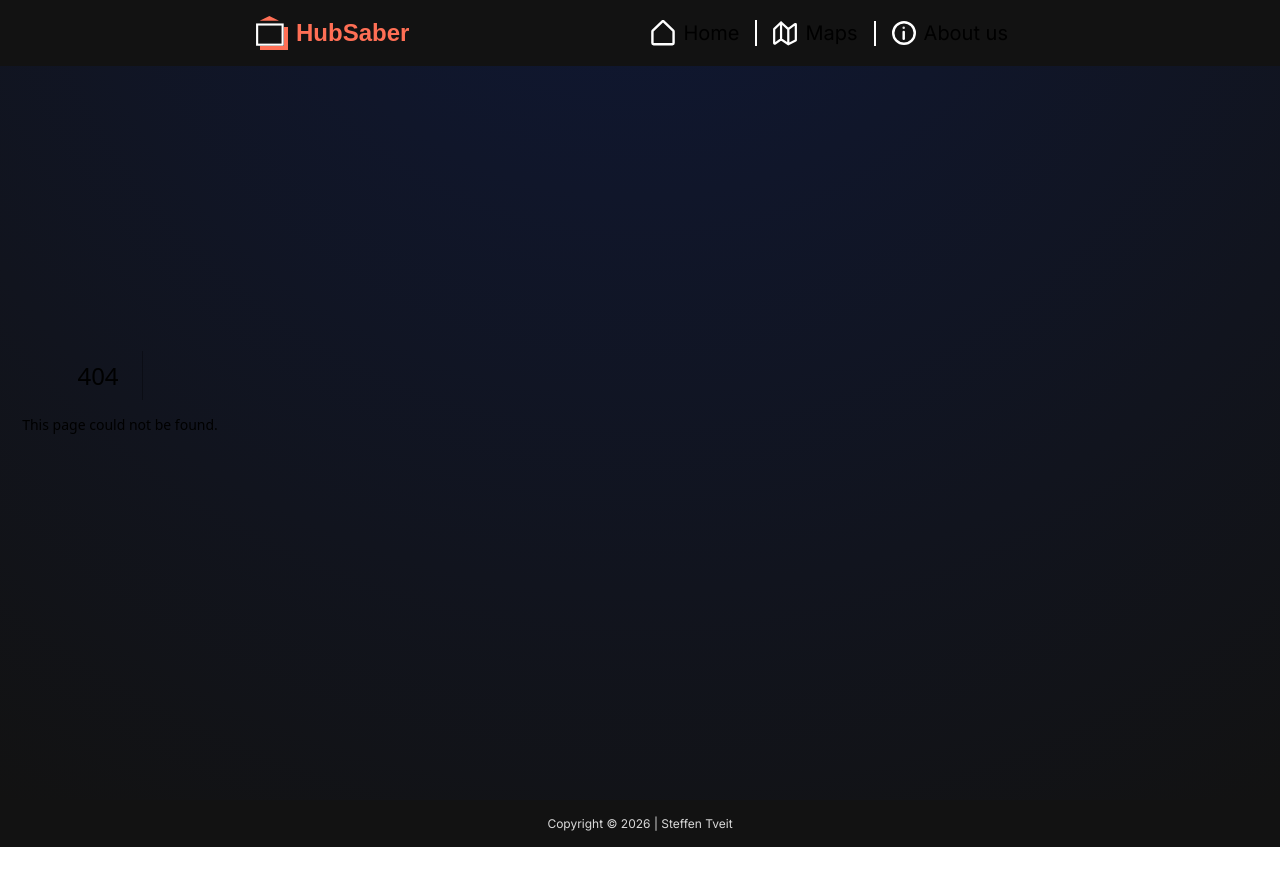
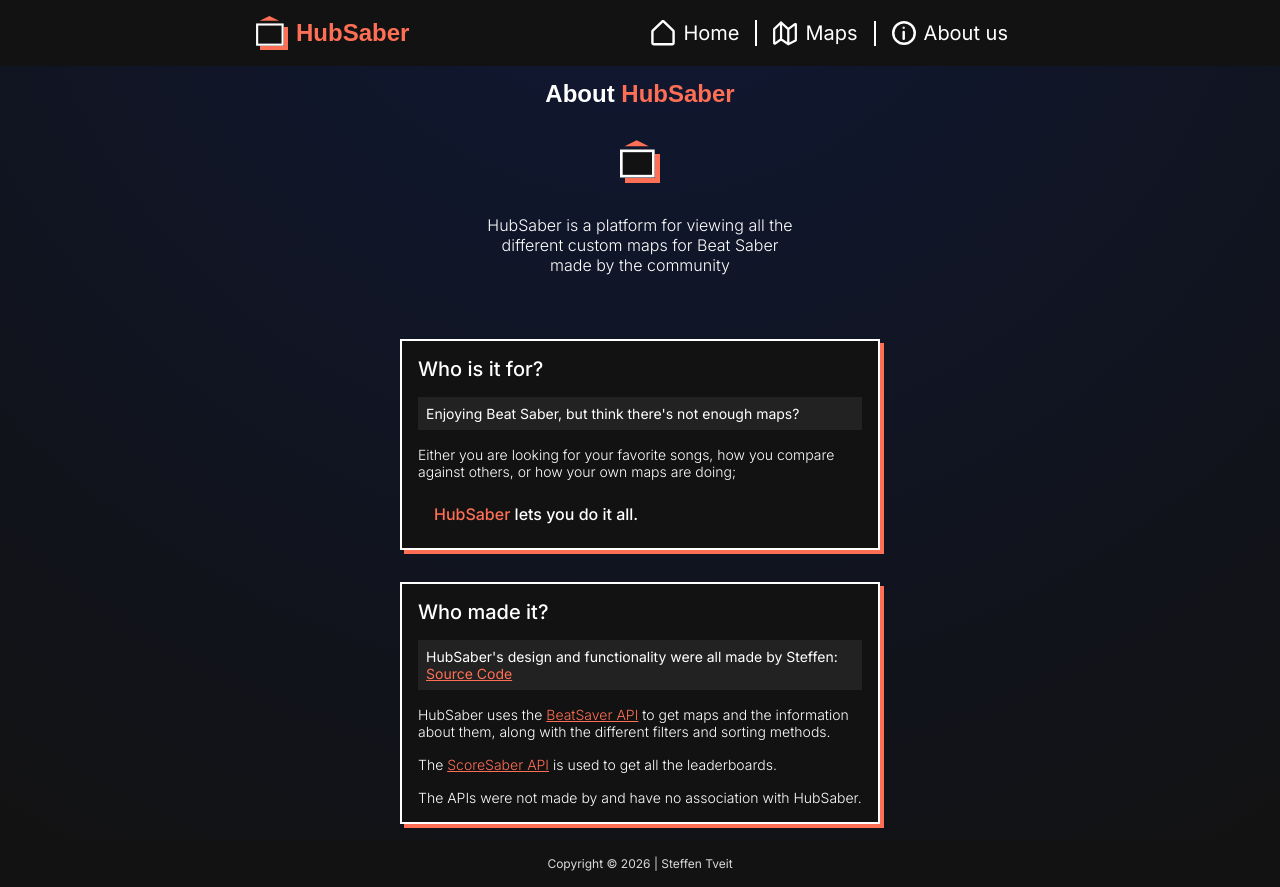
Before and after one commit to StoffenToffen/HubSaber, a Next.js app: page /about in a window 1280 px wide. Before the commit this address had no page. Before the commit the page ends 847 px from the top, so only its background shows below. Built offline with nearby package versions, Linux system fonts and the light colour scheme; a web font is replaced by a local one.

Commit message:
feat: Added content and styling to about page

```diff
--- /dev/null
+++ b/app/about/page.module.css
@@ -0,0 +1,62 @@
+.aboutRow {
+  display: flex;
+  flex-direction: column;
+  align-items: center;
+  padding-top: 5rem;
+  text-align: center;
+}
+
+.header {
+  display: flex;
+  flex-direction: column;
+  align-items: center;
+  gap: 2rem;
+  padding-bottom: 2rem;
+}
+
+.headerTxt {
+  max-width: 20rem;
+  font-weight: 300;
+}
+
+.card {
+  display: flex;
+  flex-direction: column;
+  gap: 1rem;
+  background-color: var(--color-bg);
+  border: var(--border);
+  box-shadow: var(--shadow);
+  margin-top: 2rem;
+  padding: 1rem;
+  text-align: left;
+  font-weight: 300;
+  font-size: 0.875rem;
+  max-width: 30rem;
+}
+
+.cardTitle {
+  font-size: 1.25rem;
+  font-weight: 500;
+}
+
+.cardHighlight {
+  background-color: var(--color-bg-light);
+  padding: 0.5rem;
+  font-weight: 400;
+}
+
+.cardHighlightAlt {
+  padding: 0.5rem 1rem;
+  font-weight: 500;
+  font-size: 1rem;
+}
+
+.cardLink {
+  color: var(--color-accent);
+  text-decoration: underline;
+  transition: 0.1s;
+
+  &:hover {
+    color: white;
+  }
+}
--- /dev/null
+++ b/app/about/page.tsx
@@ -0,0 +1,86 @@
+import logo from "@/public/logo.svg";
+import Image from "next/image";
+import styles from "./page.module.css";
+
+const Page = () => {
+  return (
+    <div className={`container ${styles.aboutRow}`}>
+      <section className={styles.header}>
+        <h1 className="heading">
+          About <span className="text--red">HubSaber</span>
+        </h1>
+
+        <Image src={logo} alt="HubSaber" width={40} />
+
+        <p className={styles.headerTxt}>
+          HubSaber is a platform for viewing all the different custom maps for
+          Beat Saber made by the community
+        </p>
+      </section>
+
+      <section className={styles.card}>
+        <h2 className={styles.cardTitle}>Who is it for?</h2>
+
+        <p className={styles.cardHighlight}>
+          Enjoying Beat Saber, but think there's not enough maps?
+        </p>
+
+        <p>
+          Either you are looking for your favorite songs, how you compare
+          against others, or how your own maps are doing;
+        </p>
+
+        <p className={styles.cardHighlightAlt}>
+          <span className="text--red">HubSaber</span> lets you do it all.
+        </p>
+      </section>
+
+      <section className={styles.card}>
+        <h2 className={styles.cardTitle}>Who made it?</h2>
+
+        <p className={styles.cardHighlight}>
+          HubSaber's design and functionality were all made by Steffen:{" "}
+          <a
+            href="https://github.com/StoffenToffen/HubSaber"
+            target="_blank"
+            rel="noopener noreferrer"
+            className={styles.cardLink}
+          >
+            Source Code
+          </a>
+        </p>
+
+        <p>
+          HubSaber uses the{" "}
+          <a
+            href="https://api.beatsaver.com/docs/index.html#/"
+            target="_blank"
+            rel="noopener noreferrer"
+            className={styles.cardLink}
+          >
+            BeatSaver API
+          </a>{" "}
+          to get maps and the information about them, along with the different
+          filters and sorting methods.
+        </p>
+
+        <p>
+          The{" "}
+          <a
+            href="https://docs.scoresaber.com"
+            target="_blank"
+            rel="noopener noreferrer"
+            className={styles.cardLink}
+          >
+            ScoreSaber API
+          </a>{" "}
+          is used to get all the leaderboards.
+        </p>
+
+        <p>The APIs were not made by and have no association with HubSaber.</p>
+      </section>
+    </div>
+  );
+};
+
+export default Page;
```
